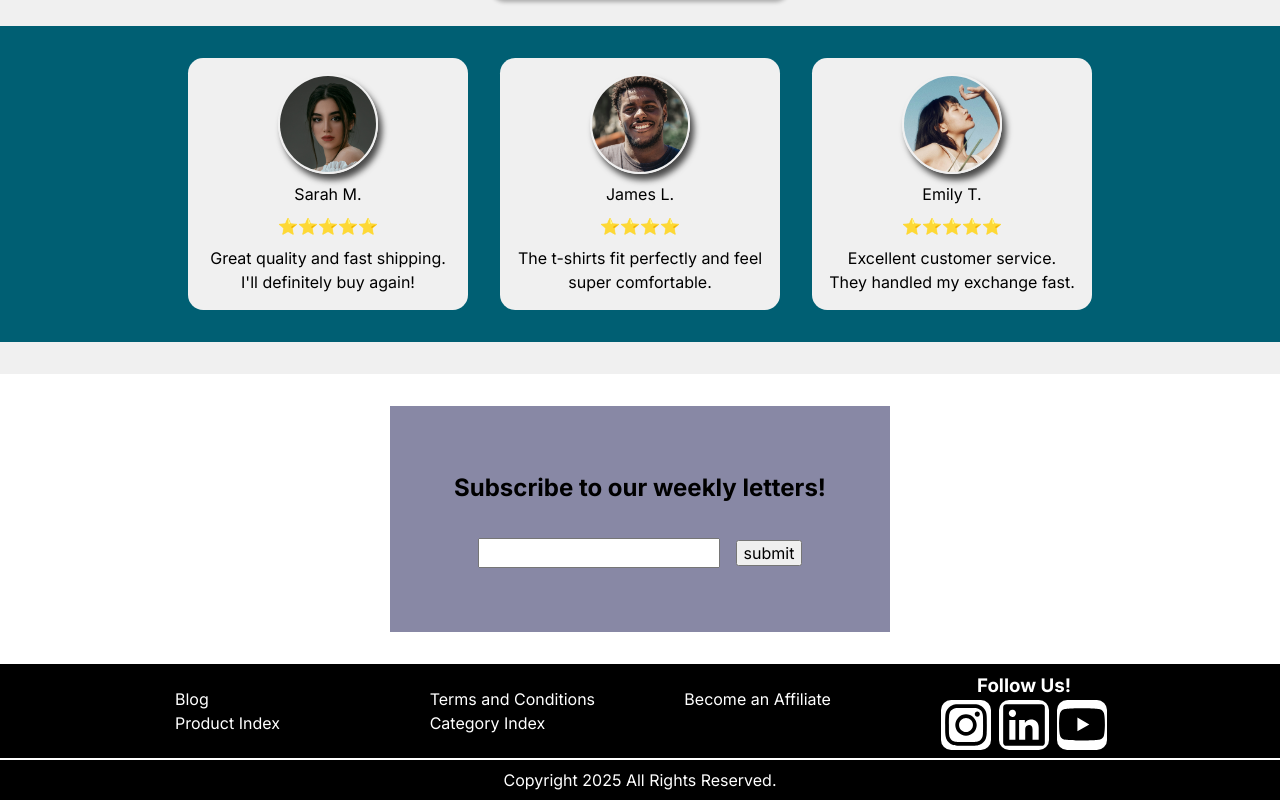
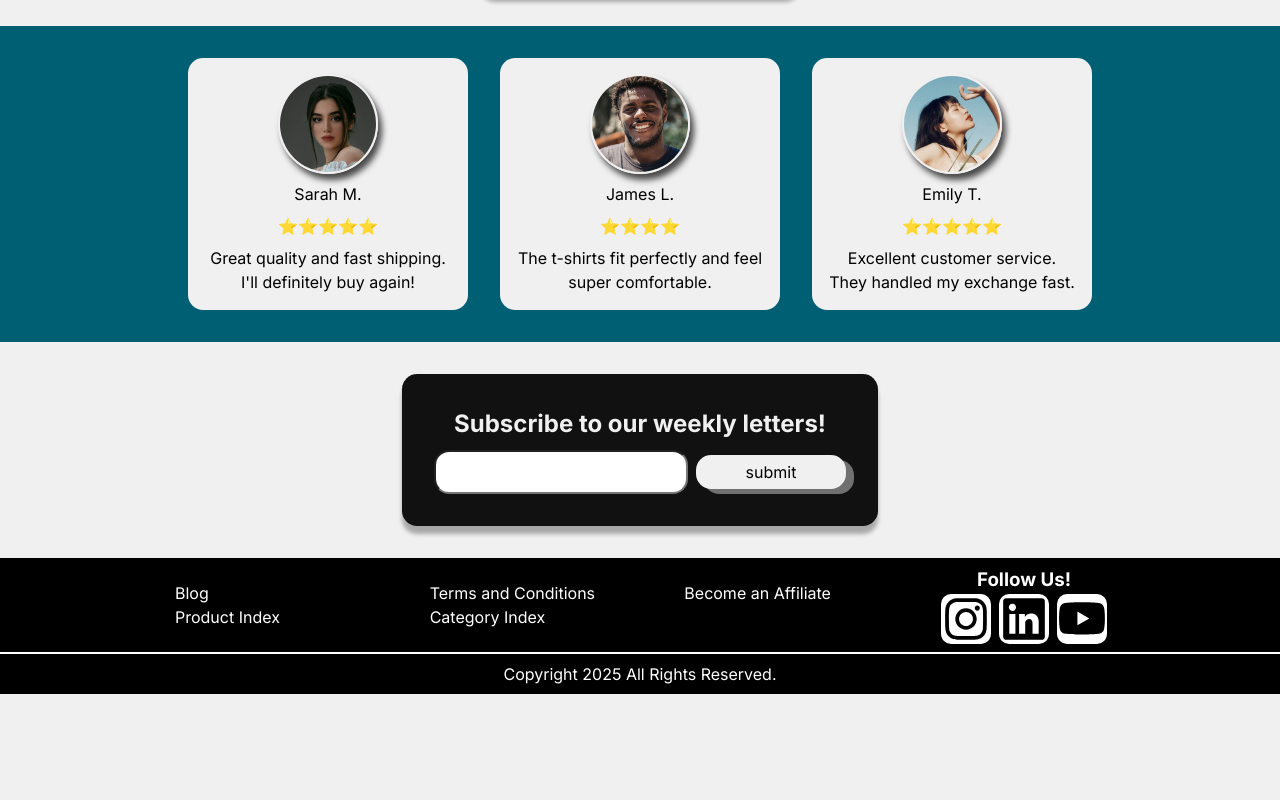
Before and after one commit to Exemption6877/odin-shopping-cart, a React (Vite) app: page / in a window 1280 px wide. Shown: the part 1140-1940 px from the top of the page. After the commit the page ends 1834 px from the top, so only its background shows below. Built offline with nearby package versions, Linux system fonts and the light colour scheme.

Commit message:
Style subscription component

```diff
--- a/src/components/Home/components/Advantages.module.css
+++ b/src/components/Home/components/Advantages.module.css
@@ -18,7 +18,7 @@
   flex-direction: column;
   background-color: var(--main-color);
   padding: var(--padding-s);
-  width: 300px;
+  width: 320px;
   max-height: 300px;
   min-height: 210px;
   border: 1px solid var(--main-color);
@@ -28,6 +28,10 @@
   gap: var(--text-gap);
   color: var(--secondary-color);
   box-shadow: 0 8px 4px rgba(0, 0, 0, 0.3);
+}
+
+.advantagesEntry > p {
+  font-weight: 500;
 }
 
 .title {
--- a/src/components/Home/components/Subscription.jsx
+++ b/src/components/Home/components/Subscription.jsx
@@ -32,14 +32,13 @@ export default function Subscription() {
           onClick={handleClick}
         />
       ) : null}
+
       <div className={styles.subscription}>
-        <div className={styles.block}>
-          <h2>Subscribe to our weekly letters!</h2>
-          <form className={styles.formSubscription}>
-            <input type="email" onChange={handleTyping} value={input}></input>
-            <input type="submit" value="submit" onClick={handleClick} />
-          </form>
-        </div>
+        <h2>Subscribe to our weekly letters!</h2>
+        <form className={styles.formSubscription}>
+          <input type="email" onChange={handleTyping} value={input}></input>
+          <input type="submit" value="submit" onClick={handleClick} />
+        </form>
       </div>
     </>
   );
--- a/src/components/Home/components/Subscription.module.css
+++ b/src/components/Home/components/Subscription.module.css
@@ -1,25 +1,45 @@
+@import url(../../../styles/variables.css);
+
+.subscription,
+.formSubscription,
+.block {
+  display: flex;
+}
+
 .subscription {
-  display: flex;
   flex-direction: column;
-  background-color: white;
-  width: 100%;
+  background-color: var(--main-color);
+  align-self: center;
   align-items: center;
-  padding: 32px 0;
+  text-align: center;
+  flex-wrap: wrap;
+  padding: var(--component-padding);
+  margin-bottom: var(--component-gap);
+  color: var(--secondary-color);
+  border-radius: var(--round-box);
+  gap: var(--text-gap);
+  box-shadow: 0 8px 4px rgba(0, 0, 0, 0.3);
 }
 
 .formSubscription {
-  display: flex;
-  gap: 16px;
+  flex-wrap: wrap;
+  gap: var(--text-gap);
   align-items: center;
+  justify-content: center;
 }
 
-.block {
-  display: flex;
-  flex-direction: column;
-  background-color: #8888a5;
-  padding: 64px;
-  align-items: center;
-  gap: 32px;
+.formSubscription > input[type="email"] {
+  border-radius: var(--round-box);
+  padding: 0.5rem;
+}
+
+.formSubscription > input[type="submit"] {
+  padding: 0.3rem;
+  width: 150px;
+  background-color: var(--secondary-color);
+  border: none;
+  border-radius: var(--round-box);
+  box-shadow: 8px 5px 0 rgba(255, 255, 255, 0.4);
 }
 
 .email {
```
